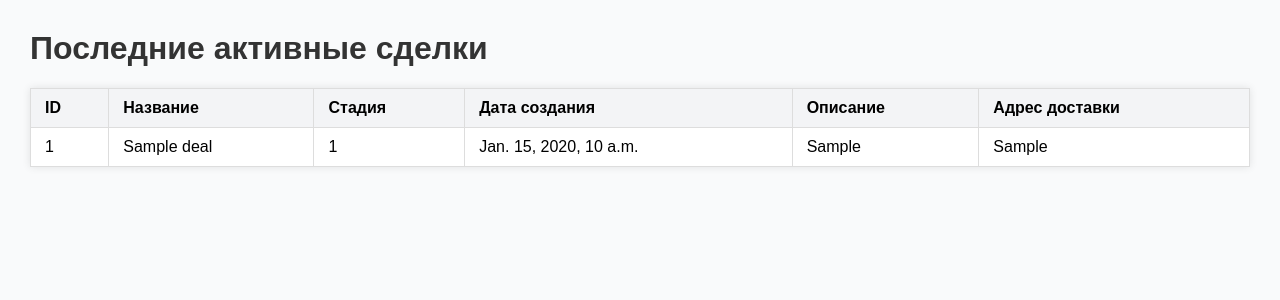
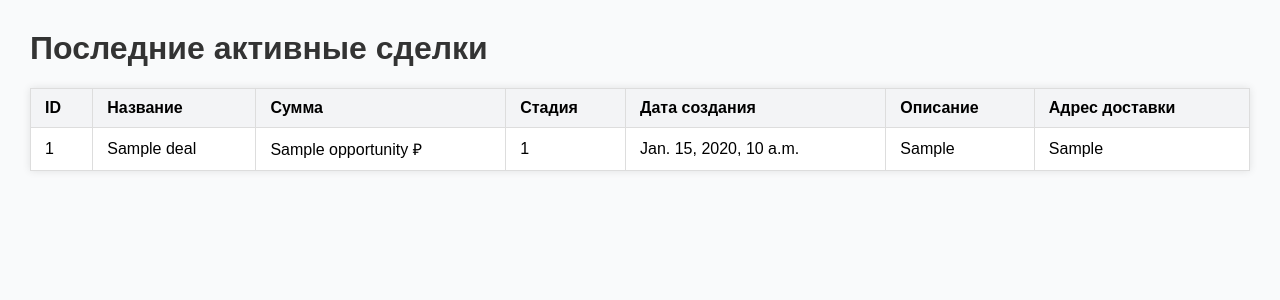
Before and after one commit to MacloProfile/transaction-management, a Django app: template crm_demo/templates/crm_demo/deals.html in a window 1280 px wide. Shown: the top 300 px of the page. Run offline with Django 4.2, Linux system fonts and the light colour scheme; the template is opened without the code that fills it: most values are stand-ins (such as "Sample title", 1, 10 or a date in 2020).

Commit message:
add price to deals list

```diff
--- a/crm_demo/templates/crm_demo/deals.html
+++ b/crm_demo/templates/crm_demo/deals.html
@@ -11,6 +11,7 @@
             <tr>
                 <th>ID</th>
                 <th>Название</th>
+                <th>Сумма</th>
                 <th>Стадия</th>
                 <th>Дата создания</th>
                 <th>Описание</th>
@@ -22,6 +23,7 @@
                 <tr>
                     <td>{{ deal.ID }}</td>
                     <td>{{ deal.TITLE }}</td>
+                    <td>{{ deal.OPPORTUNITY }} ₽</td>
                     <td>{{ deal.STAGE_ID }}</td>
                     <td>{{ deal.DATE_CREATE }}</td>
                     <td>{{ deal.UF_CRM_1759496216132 }}</td>
--- a/crm_demo/views/last_deals.py
+++ b/crm_demo/views/last_deals.py
@@ -14,10 +14,10 @@ def last_active_deals(request):
         {
             "filter": {
                 "ASSIGNED_BY_ID": request.bitrix_user.id,
-                "!STAGE_ID": ["WON", "LOSE"]
+                "!STAGE_ID": ["WON", "LOSE", "APOLOGY"]
             },
             "order": {"DATE_CREATE": "DESC"},
-            "select": ["ID", "STAGE_ID", "TITLE", "DATE_CREATE", UF_FIELD_DESCRIPTION, UF_FIELD_ADDRESS],
+            "select": ["ID", "STAGE_ID", "TITLE", "OPPORTUNITY", "DATE_CREATE", UF_FIELD_DESCRIPTION, UF_FIELD_ADDRESS],
             "start": 0
         }
     )
```
